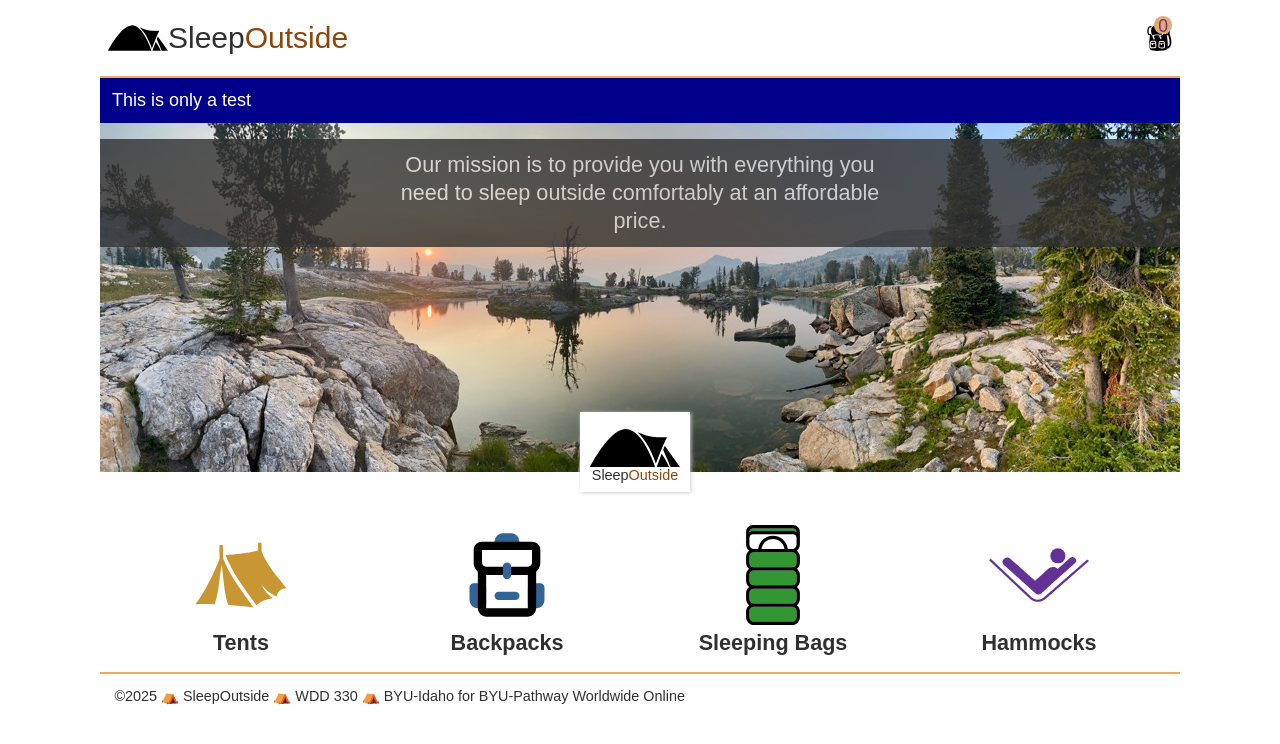
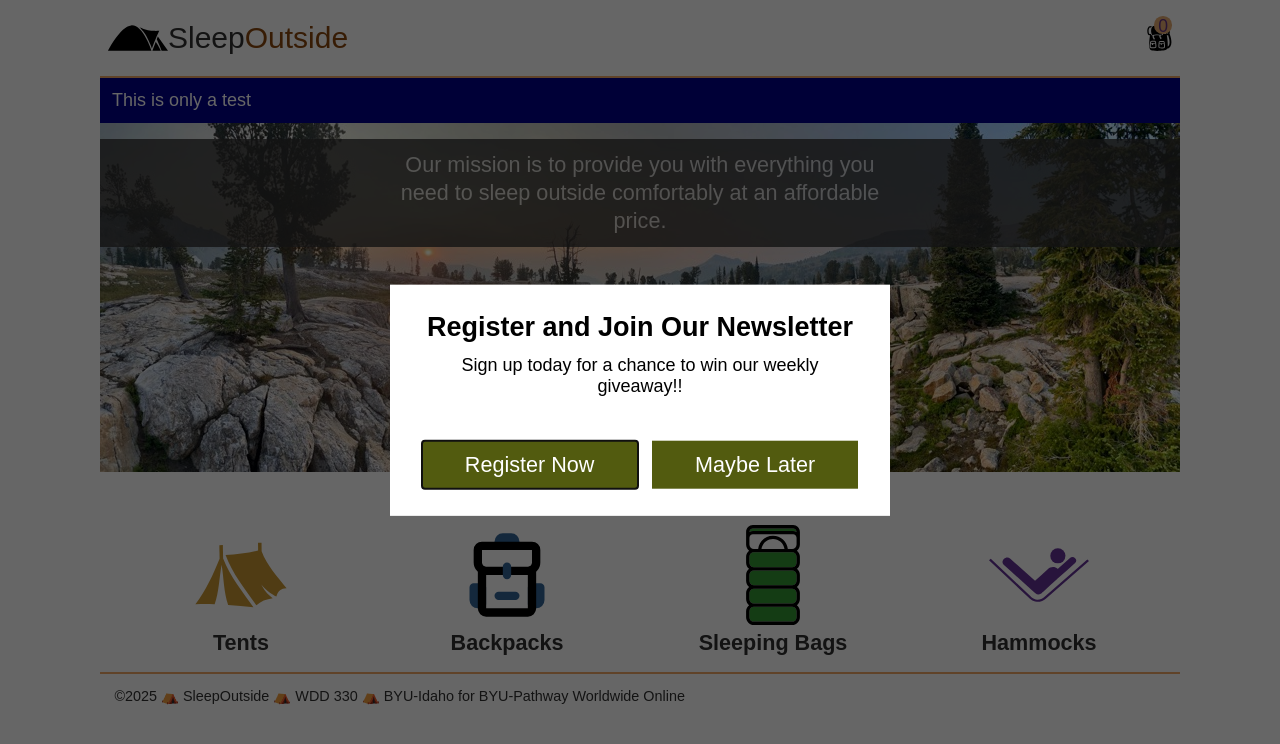
Before and after one commit to ZaquMan/wdd330, a website built with Vite: page src/index.html in a window 1280 px wide. Built offline with nearby package versions, Linux system fonts and the light colour scheme.

Commit message:
Call to action for registration

```diff
--- a/src/css/style.css
+++ b/src/css/style.css
@@ -148,6 +148,48 @@ button {
 }
 
 /* End cart icon styles */
+
+/* CTA */
+dialog {
+  position: fixed;
+  top: 50%;
+  left: 50%;
+  transform: translate(-50%, -50%);
+  border: none;
+  width: 100%;
+  max-width: 500px;
+  padding: 0;
+}
+
+dialog::backdrop {
+  background: rgba(0, 0, 0, 0.6);
+}
+
+dialog::backdrop {
+  background: rgba(0, 0, 0, 0.6);
+}
+
+.cta-content {
+  padding: 1.5em;
+  background-color: #fff;
+  width: 100%;
+  height: auto;
+  text-align: center;
+}
+
+.cta-button {
+  display: flex;
+  justify-content: center;
+  gap: 5px;
+  margin-top: 2rem;
+  & button {
+    border-radius: 5pxx;
+    &:hover {
+      background-color: #77831a;
+    }
+  }
+}
+
 
 .mission {
   position: absolute;
--- a/src/index.html
+++ b/src/index.html
@@ -11,6 +11,18 @@
   <body>
     <header class="divider" id="main-header"></header>
     <main class="divider">
+
+      <dialog id="cta-dialog">
+        <div class="cta-content">
+          <h2>Register and Join Our Newsletter</h2>
+          <p>Sign up today for a chance to win our weekly giveaway!!</p>
+          <div class="cta-button">
+            <button id="cta-register">Register Now</button>
+            <button id="cta-close">Maybe Later</button>
+          </div>
+        </div>
+      </dialog>
+
       <div class="hero">
         <img
           src="/images/banner-sm.jpg"
--- a/src/js/main.js
+++ b/src/js/main.js
@@ -4,4 +4,20 @@ import Alert from "./Alert.mjs";
 const alerts = new Alert(document.querySelector("main"));
 alerts.renderAlerts();
 
+document.addEventListener("DOMContentLoaded", () => {
+  const dialog = document.getElementById("cta-dialog");
+  const closeBtn = document.getElementById("cta-close");
+  const registerBtn = document.getElementById("cta-register");
+
+  dialog.showModal();
+  closeBtn.addEventListener("click", () => {
+    dialog.close();
+    dialog.style.display = "none";
+  });
+
+  registerBtn.addEventListener("click", () => {
+    dialog.close();
+  });
+});
+
 loadHeaderFooter();
```
